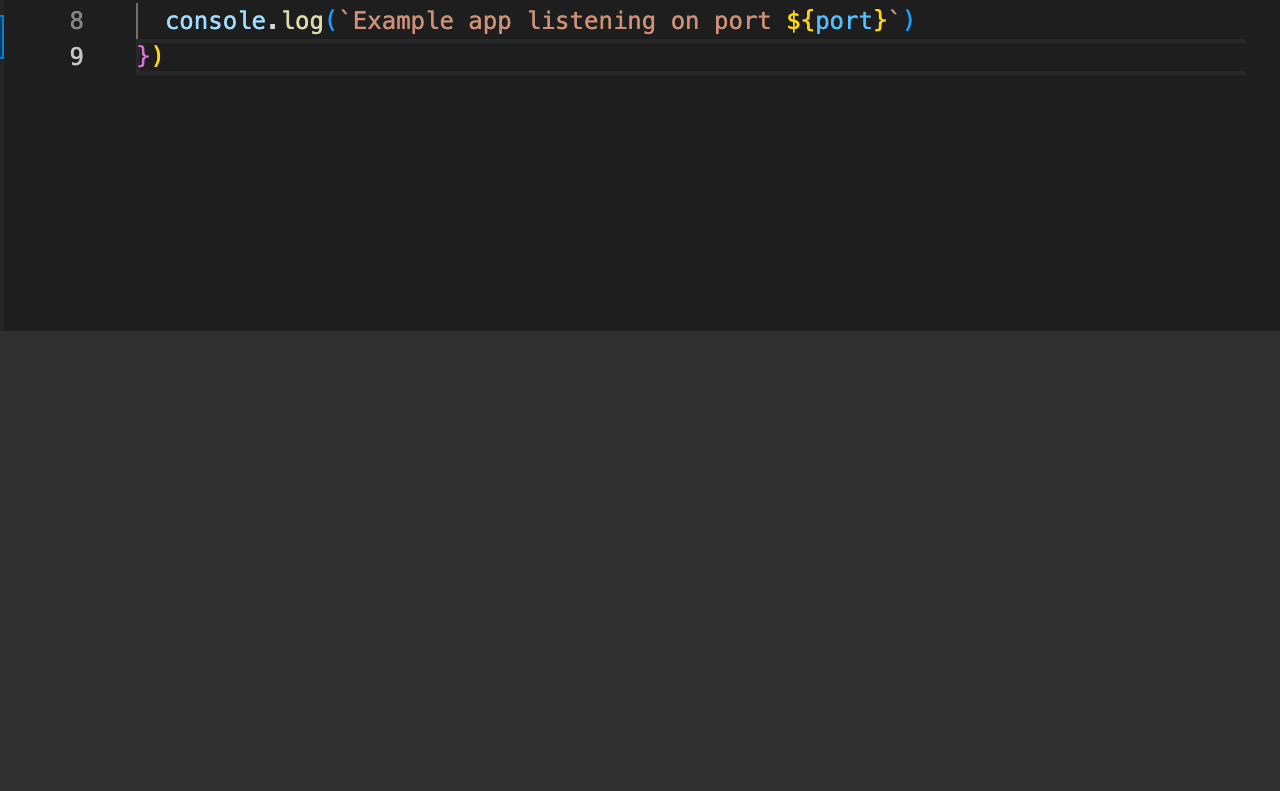
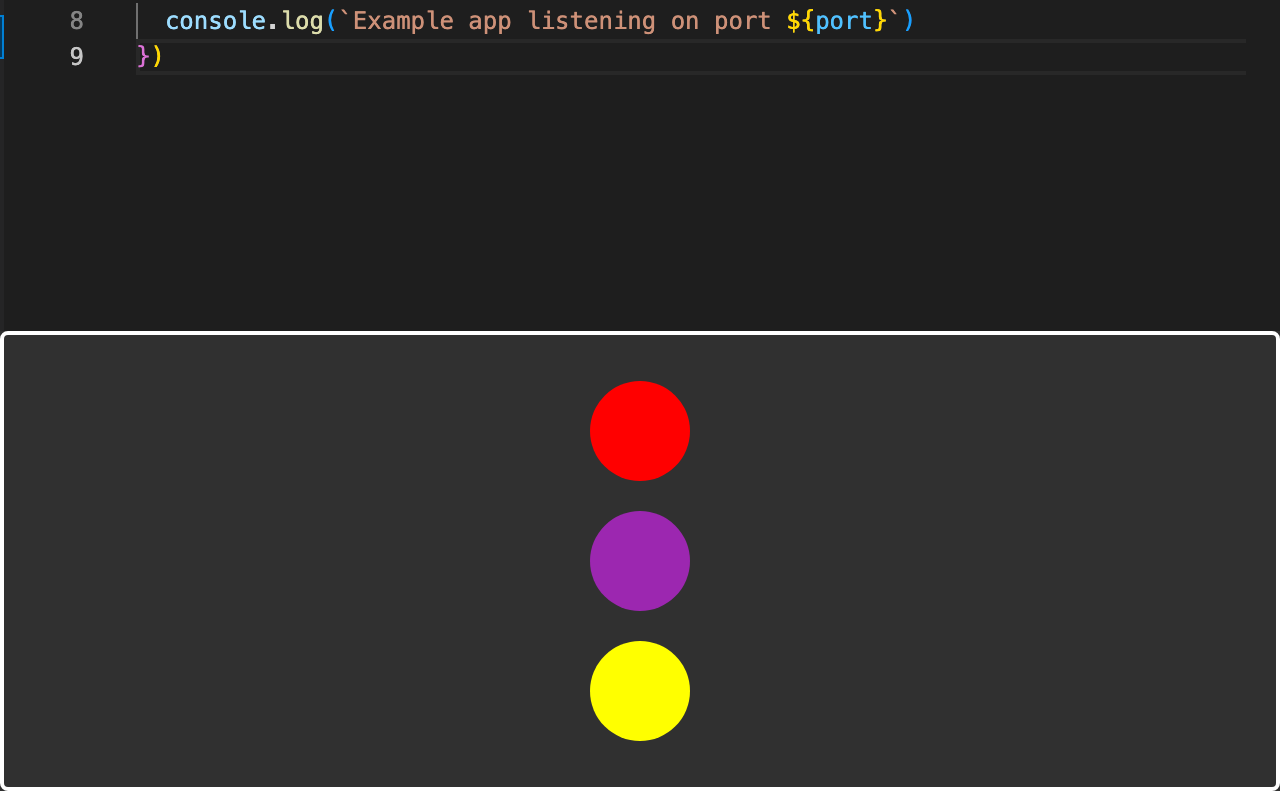
Before and after one commit to South-Hills-Academy-High-School/12-12-express-app-v0-1-nswobodaSHA, a website: page public/index.html in a window 1280 px wide. Shown: the part 864-1655 px from the top of the page. Before the commit the page ends 1195 px from the top, so only its background shows below. Drawn offline with Linux system fonts and the light colour scheme.

Commit message:
finished styles 1 and 2

```diff
--- a/public/index.html
+++ b/public/index.html
@@ -11,4 +11,10 @@
         </div>
     </div>
     <img src="./Screen Shot 2022-12-12 at 2.09.53 PM.png">
+
+    <div class = "container display-block-example">
+        <span class="circle color1"></span>
+        <span class="circle color2"></span>
+        <span class="circle color3"></span>
+    </div>
 </html>
```
Also changed, not shown: public/style1.html (added, +15 -0 lines).
